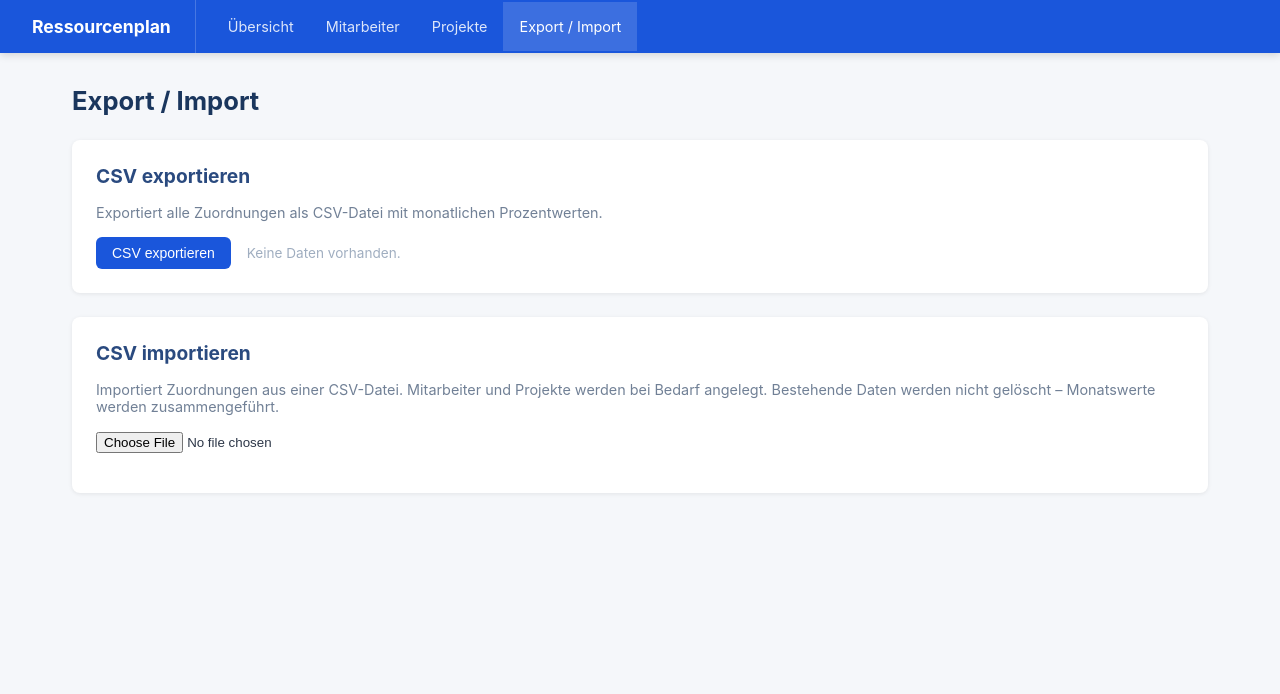
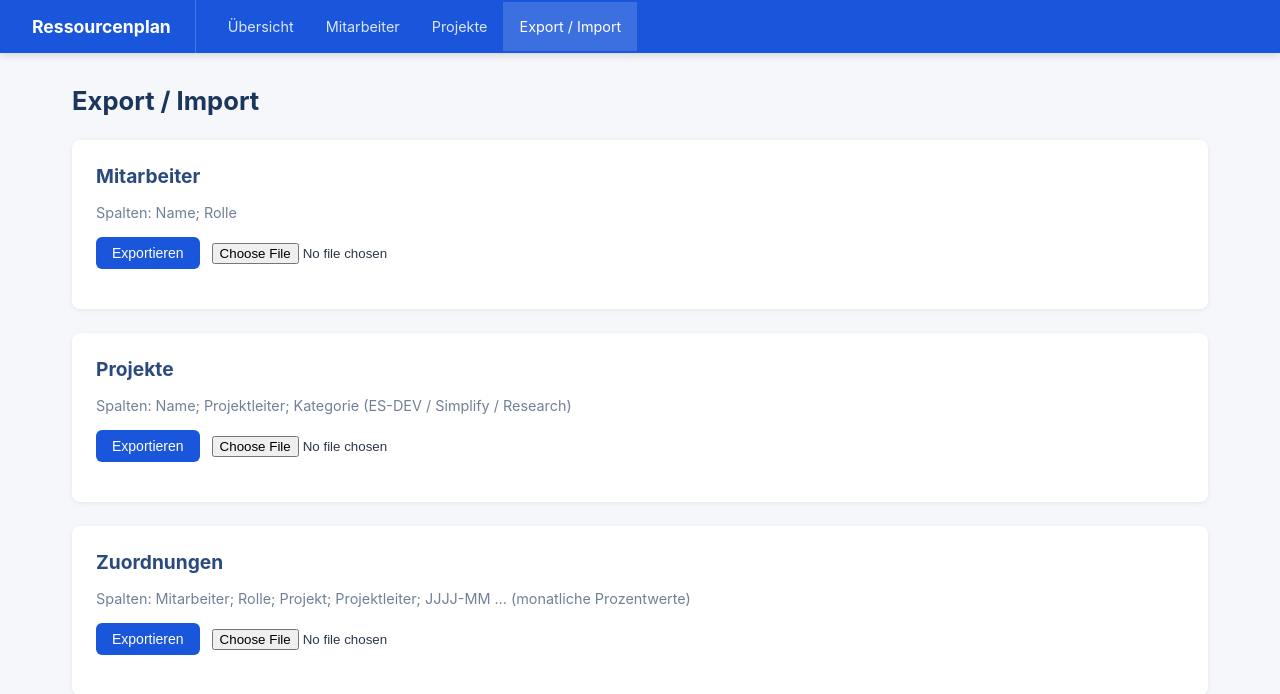
Before and after one commit to Egon2k/ressourcenplan, a React (Vite) app: page /export-import in a window 1280 px wide. Shown: the top 694 px of the page. Built offline with nearby package versions, Linux system fonts and the light colour scheme.

Commit message:
feat: Projektkategorie, Start/Ende entfernt, getrennter Import/Export

```diff
--- a/src/pages/ImportExport.jsx
+++ b/src/pages/ImportExport.jsx
@@ -1,262 +1,328 @@
 import { useState, useRef } from 'react'
 import { useEmployees, useProjects, useAssignments, uid } from '../store.js'
+import { CATEGORIES } from './Projects.jsx'
+
+// ── Helpers ──────────────────────────────────────────────────────────────────
+
+function toCSV(rows) {
+  return rows.map(r => r.map(cell => `"${String(cell ?? '').replace(/"/g, '""')}"`).join(';')).join('\n')
+}
+
+function downloadCSV(content, filename) {
+  const blob = new Blob(['﻿' + content], { type: 'text/csv;charset=utf-8;' })
+  const url = URL.createObjectURL(blob)
+  const a = document.createElement('a')
+  a.href = url; a.download = filename; a.click()
+  URL.revokeObjectURL(url)
+}
+
+function parseCSV(text) {
+  // strip BOM if present
+  const raw = text.startsWith('﻿') ? text.slice(1) : text
+  const lines = raw.trim().split(/\r?\n/)
+  return lines.map(line => {
+    const cells = []
+    let inQuote = false, cell = ''
+    for (let i = 0; i < line.length; i++) {
+      const ch = line[i]
+      if (inQuote) {
+        if (ch === '"' && line[i + 1] === '"') { cell += '"'; i++ }
+        else if (ch === '"') inQuote = false
+        else cell += ch
+      } else {
+        if (ch === '"') inQuote = true
+        else if (ch === ';') { cells.push(cell); cell = '' }
+        else cell += ch
+      }
+    }
+    cells.push(cell)
+    return cells
+  })
+}
 
 function getAllMonthKeys(assignments) {
   const keys = new Set()
-  assignments.forEach(a => {
-    if (a.months) Object.keys(a.months).forEach(k => keys.add(k))
-  })
+  assignments.forEach(a => a.months && Object.keys(a.months).forEach(k => keys.add(k)))
   if (keys.size === 0) {
-    const now = new Date()
-    const y = now.getFullYear()
-    for (let m = 1; m <= 12; m++) {
-      keys.add(`${y}-${String(m).padStart(2, '0')}`)
-    }
+    const y = new Date().getFullYear()
+    for (let m = 1; m <= 12; m++) keys.add(`${y}-${String(m).padStart(2, '0')}`)
     return [...keys].sort()
   }
-  // Expand to full years
   const years = new Set([...keys].map(k => k.split('-')[0]))
   const result = []
-  years.forEach(y => {
-    for (let m = 1; m <= 12; m++) {
-      result.push(`${y}-${String(m).padStart(2, '0')}`)
-    }
-  })
+  years.forEach(y => { for (let m = 1; m <= 12; m++) result.push(`${y}-${String(m).padStart(2, '0')}`) })
   return result.sort()
 }
+
+// ── Section component ─────────────────────────────────────────────────────────
+
+function Section({ title, description, children }) {
+  return (
+    <div className="card">
+      <h2>{title}</h2>
+      {description && <p style={{ color: '#718096', marginBottom: '1rem', fontSize: '0.9rem' }}>{description}</p>}
+      {children}
+    </div>
+  )
+}
+
+function SuccessMsg({ msg }) {
+  if (!msg) return null
+  return <div className="import-success">{msg}</div>
+}
+
+function PreviewActions({ onImport, onCancel }) {
+  return (
+    <div style={{ marginTop: '1rem' }}>
+      <button className="btn btn-success" onClick={onImport}>Importieren</button>
+      <button className="btn btn-secondary" style={{ marginLeft: '0.75rem' }} onClick={onCancel}>Abbrechen</button>
+    </div>
+  )
+}
+
+// ── Main component ────────────────────────────────────────────────────────────
 
 export default function ImportExport() {
   const [employees, setEmployees] = useEmployees()
   const [projects, setProjects] = useProjects()
   const [assignments, setAssignments] = useAssignments()
 
-  const [preview, setPreview] = useState(null) // parsed rows before import
-  const [successMsg, setSuccessMsg] = useState('')
-  const fileRef = useRef()
+  // per-section state: { preview, success }
+  const [empState, setEmpState] = useState({ preview: null, success: '' })
+  const [projState, setProjState] = useState({ preview: null, success: '' })
+  const [assignState, setAssignState] = useState({ preview: null, success: '' })
 
-  // ── Export ──────────────────────────────────────────────────────────────────
-  function handleExport() {
+  const empFileRef = useRef()
+  const projFileRef = useRef()
+  const assignFileRef = useRef()
+
+  // ── Employee export ──────────────────────────────────────────────────────
+  function exportEmployees() {
+    const rows = [['Name', 'Rolle'], ...employees.map(e => [e.name, e.role || ''])]
+    downloadCSV(toCSV(rows), 'mitarbeiter.csv')
+  }
+
+  // ── Employee import ──────────────────────────────────────────────────────
+  function handleEmpFile(e) {
+    const file = e.target.files[0]; if (!file) return
+    setEmpState({ preview: null, success: '' })
+    const reader = new FileReader()
+    reader.onload = ev => {
+      const rows = parseCSV(ev.target.result)
+      if (rows.length < 2) { alert('CSV leer oder ungültig.'); return }
+      const [header, ...data] = rows
+      const iName = header.indexOf('Name'), iRolle = header.indexOf('Rolle')
+      if (iName < 0) { alert('CSV muss Spalte "Name" enthalten.'); return }
+      const parsed = data.filter(r => r[iName]?.trim()).map(r => ({
+        name: r[iName].trim(),
+        role: iRolle >= 0 ? (r[iRolle] || '') : '',
+      }))
+      setEmpState({ preview: parsed, success: '' })
+    }
+    reader.readAsText(file, 'UTF-8')
+  }
+
+  function importEmployees() {
+    const { preview } = empState
+    let updated = [...employees]
+    preview.forEach(row => {
+      const existing = updated.find(e => e.name.toLowerCase() === row.name.toLowerCase())
+      if (existing) { existing.role = row.role }
+      else updated.push({ id: uid(), name: row.name, role: row.role })
+    })
+    setEmployees(updated)
+    setEmpState({ preview: null, success: `${preview.length} Mitarbeiter importiert.` })
+    if (empFileRef.current) empFileRef.current.value = ''
+  }
+
+  // ── Project export ───────────────────────────────────────────────────────
+  function exportProjects() {
+    const rows = [['Name', 'Projektleiter', 'Kategorie'], ...projects.map(p => [p.name, p.leader || '', p.category || ''])]
+    downloadCSV(toCSV(rows), 'projekte.csv')
+  }
+
+  // ── Project import ───────────────────────────────────────────────────────
+  function handleProjFile(e) {
+    const file = e.target.files[0]; if (!file) return
+    setProjState({ preview: null, success: '' })
+    const reader = new FileReader()
+    reader.onload = ev => {
+      const rows = parseCSV(ev.target.result)
+      if (rows.length < 2) { alert('CSV leer oder ungültig.'); return }
+      const [header, ...data] = rows
+      const iName = header.indexOf('Name'), iPL = header.indexOf('Projektleiter'), iCat = header.indexOf('Kategorie')
+      if (iName < 0) { alert('CSV muss Spalte "Name" enthalten.'); return }
+      const parsed = data.filter(r => r[iName]?.trim()).map(r => ({
+        name: r[iName].trim(),
+        leader: iPL >= 0 ? (r[iPL] || '') : '',
+        category: iCat >= 0 && CATEGORIES.includes(r[iCat]) ? r[iCat] : '',
+      }))
+      setProjState({ preview: parsed, success: '' })
+    }
+    reader.readAsText(file, 'UTF-8')
+  }
+
+  function importProjects() {
+    const { preview } = projState
+    let updated = [...projects]
+    preview.forEach(row => {
+      const existing = updated.find(p => p.name.toLowerCase() === row.name.toLowerCase())
+      if (existing) { existing.leader = row.leader; existing.category = row.category }
+      else updated.push({ id: uid(), name: row.name, leader: row.leader, category: row.category })
+    })
+    setProjects(updated)
+    setProjState({ preview: null, success: `${preview.length} Projekte importiert.` })
+    if (projFileRef.current) projFileRef.current.value = ''
+  }
+
+  // ── Assignment export ────────────────────────────────────────────────────
+  function exportAssignments() {
     const monthKeys = getAllMonthKeys(assignments)
-    const header = ['Mitarbeiter', 'Rolle', 'Projekt', 'Projektleiter', ...monthKeys]
-    const rows = [header]
-
+    const rows = [['Mitarbeiter', 'Rolle', 'Projekt', 'Projektleiter', ...monthKeys]]
     assignments.forEach(a => {
       const emp = employees.find(e => e.id === a.employeeId)
       const proj = projects.find(p => p.id === a.projectId)
       if (!emp || !proj) return
-      const row = [
-        emp.name,
-        emp.role || '',
-        proj.name,
-        proj.leader || '',
-        ...monthKeys.map(k => (a.months && a.months[k]) ? a.months[k] : '')
-      ]
-      rows.push(row)
+      rows.push([emp.name, emp.role || '', proj.name, proj.leader || '',
+        ...monthKeys.map(k => (a.months && a.months[k]) ? a.months[k] : '')])
     })
-
-    const csv = rows.map(r => r.map(cell => `"${String(cell).replace(/"/g, '""')}"`).join(';')).join('\n')
-    const blob = new Blob(['﻿' + csv], { type: 'text/csv;charset=utf-8;' })
-    const url = URL.createObjectURL(blob)
-    const a = document.createElement('a')
-    a.href = url
-    a.download = 'ressourcenplan.csv'
-    a.click()
-    URL.revokeObjectURL(url)
+    downloadCSV(toCSV(rows), 'ressourcenplan.csv')
   }
 
-  // ── Parse CSV ───────────────────────────────────────────────────────────────
-  function parseCSV(text) {
-    const lines = text.trim().split(/\r?\n/)
-    const result = []
-    for (const line of lines) {
-      const cells = []
-      let inQuote = false
-      let cell = ''
-      for (let i = 0; i < line.length; i++) {
-        const ch = line[i]
-        if (inQuote) {
-          if (ch === '"' && line[i + 1] === '"') { cell += '"'; i++ }
-          else if (ch === '"') inQuote = false
-          else cell += ch
-        } else {
-          if (ch === '"') inQuote = true
-          else if (ch === ';') { cells.push(cell); cell = '' }
-          else cell += ch
-        }
-      }
-      cells.push(cell)
-      result.push(cells)
-    }
-    return result
-  }
-
-  function handleFile(e) {
-    const file = e.target.files[0]
-    if (!file) return
-    setSuccessMsg('')
+  // ── Assignment import ────────────────────────────────────────────────────
+  function handleAssignFile(e) {
+    const file = e.target.files[0]; if (!file) return
+    setAssignState({ preview: null, success: '' })
     const reader = new FileReader()
     reader.onload = ev => {
       const rows = parseCSV(ev.target.result)
       if (rows.length < 2) { alert('CSV leer oder ungültig.'); return }
-      const [header, ...dataRows] = rows
-      const iMitarbeiter = header.indexOf('Mitarbeiter')
-      const iRolle = header.indexOf('Rolle')
-      const iProjekt = header.indexOf('Projekt')
-      const iProjektleiter = header.indexOf('Projektleiter')
-      if (iMitarbeiter < 0 || iProjekt < 0) {
-        alert('CSV muss Spalten "Mitarbeiter" und "Projekt" enthalten.')
-        return
-      }
-      const monthCols = header
-        .map((h, i) => ({ key: h, i }))
-        .filter(({ key }) => /^\d{4}-\d{2}$/.test(key))
-
-      const parsed = dataRows.filter(r => r.length > 1).map(r => {
+      const [header, ...data] = rows
+      const iMA = header.indexOf('Mitarbeiter'), iRolle = header.indexOf('Rolle')
+      const iProj = header.indexOf('Projekt'), iPL = header.indexOf('Projektleiter')
+      if (iMA < 0 || iProj < 0) { alert('CSV muss Spalten "Mitarbeiter" und "Projekt" enthalten.'); return }
+      const monthCols = header.map((h, i) => ({ key: h, i })).filter(({ key }) => /^\d{4}-\d{2}$/.test(key))
+      const parsed = data.filter(r => r.length > 1).map(r => {
         const months = {}
-        monthCols.forEach(({ key, i }) => {
-          const v = Number(r[i])
-          if (!isNaN(v) && v > 0) months[key] = v
-        })
+        monthCols.forEach(({ key, i }) => { const v = Number(r[i]); if (!isNaN(v) && v > 0) months[key] = v })
         return {
-          mitarbeiter: r[iMitarbeiter] || '',
-          rolle: iRolle >= 0 ? (r[iRolle] || '') : '',
-          projekt: r[iProjekt] || '',
-          projektleiter: iProjektleiter >= 0 ? (r[iProjektleiter] || '') : '',
-          months,
+          mitarbeiter: r[iMA] || '', rolle: iRolle >= 0 ? (r[iRolle] || '') : '',
+          projekt: r[iProj] || '', projektleiter: iPL >= 0 ? (r[iPL] || '') : '', months,
         }
       })
-      setPreview(parsed)
+      setAssignState({ preview: parsed, success: '' })
     }
     reader.readAsText(file, 'UTF-8')
   }
 
-  function handleImport() {
-    if (!preview) return
-
-    let newEmployees = [...employees]
-    let newProjects = [...projects]
-    let newAssignments = [...assignments]
-
+  function importAssignments() {
+    const { preview } = assignState
+    let newEmp = [...employees], newProj = [...projects], newAsgn = [...assignments]
     preview.forEach(row => {
       if (!row.mitarbeiter || !row.projekt) return
-
-      // Find or create employee
-      let emp = newEmployees.find(e => e.name.toLowerCase() === row.mitarbeiter.toLowerCase())
-      if (!emp) {
-        emp = { id: uid(), name: row.mitarbeiter, role: row.rolle }
-        newEmployees.push(emp)
-      }
-
-      // Find or create project
-      let proj = newProjects.find(p => p.name.toLowerCase() === row.projekt.toLowerCase())
-      if (!proj) {
-        proj = { id: uid(), name: row.projekt, leader: row.projektleiter }
-        newProjects.push(proj)
-      }
-
-      // Find or create assignment
-      let asgn = newAssignments.find(a => a.employeeId === emp.id && a.projectId === proj.id)
-      if (!asgn) {
-        asgn = { id: uid(), projectId: proj.id, employeeId: emp.id, months: {} }
-        newAssignments.push(asgn)
-      }
-
-      // Merge months
+      let emp = newEmp.find(e => e.name.toLowerCase() === row.mitarbeiter.toLowerCase())
+      if (!emp) { emp = { id: uid(), name: row.mitarbeiter, role: row.rolle }; newEmp.push(emp) }
+      let proj = newProj.find(p => p.name.toLowerCase() === row.projekt.toLowerCase())
+      if (!proj) { proj = { id: uid(), name: row.projekt, leader: row.projektleiter }; newProj.push(proj) }
+      let asgn = newAsgn.find(a => a.employeeId === emp.id && a.projectId === proj.id)
+      if (!asgn) { asgn = { id: uid(), projectId: proj.id, employeeId: emp.id, months: {} }; newAsgn.push(asgn) }
       asgn.months = { ...asgn.months, ...row.months }
     })
-
-    setEmployees(newEmployees)
-    setProjects(newProjects)
-    setAssignments(newAssignments)
-    setPreview(null)
-    setSuccessMsg(`Import erfolgreich: ${preview.length} Zeilen verarbeitet.`)
-    if (fileRef.current) fileRef.current.value = ''
+    setEmployees(newEmp); setProjects(newProj); setAssignments(newAsgn)
+    setAssignState({ preview: null, success: `${preview.length} Zuordnungen importiert.` })
+    if (assignFileRef.current) assignFileRef.current.value = ''
   }
 
   return (
     <>
       <h1>Export / Import</h1>
 
-      {/* Export */}
-      <div className="card">
-        <h2>CSV exportieren</h2>
-        <p style={{ color: '#718096', marginBottom: '1rem', fontSize: '0.9rem' }}>
-          Exportiert alle Zuordnungen als CSV-Datei mit monatlichen Prozentwerten.
-        </p>
-        <button className="btn btn-primary" onClick={handleExport} disabled={assignments.length === 0}>
-          CSV exportieren
-        </button>
-        {assignments.length === 0 && (
-          <span style={{ marginLeft: '1rem', color: '#a0aec0', fontSize: '0.85rem' }}>Keine Daten vorhanden.</span>
-        )}
-      </div>
-
-      {/* Import */}
-      <div className="card">
-        <h2>CSV importieren</h2>
-        <p style={{ color: '#718096', marginBottom: '1rem', fontSize: '0.9rem' }}>
-          Importiert Zuordnungen aus einer CSV-Datei. Mitarbeiter und Projekte werden bei Bedarf angelegt.
-          Bestehende Daten werden nicht gelöscht – Monatswerte werden zusammengeführt.
-        </p>
-        <input
-          ref={fileRef}
-          type="file"
-          accept=".csv,text/csv"
-          onChange={handleFile}
-          style={{ marginBottom: '1rem' }}
-        />
-
-        {successMsg && (
-          <div className="import-success">{successMsg}</div>
-        )}
-
-        {preview && (
+      {/* ── Mitarbeiter ── */}
+      <Section title="Mitarbeiter" description="Spalten: Name; Rolle">
+        <div style={{ display: 'flex', gap: '0.75rem', alignItems: 'center', flexWrap: 'wrap', marginBottom: '1rem' }}>
+          <button className="btn btn-primary" onClick={exportEmployees} disabled={employees.length === 0}>
+            Exportieren
+          </button>
+          <input ref={empFileRef} type="file" accept=".csv,text/csv" onChange={handleEmpFile} />
+        </div>
+        <SuccessMsg msg={empState.success} />
+        {empState.preview && (
           <>
-            <h3 style={{ margin: '1rem 0 0.75rem', color: '#2a4a7f', fontSize: '1rem' }}>
-              Vorschau ({preview.length} Zeilen)
-            </h3>
-            <div style={{ overflowX: 'auto', marginBottom: '1rem' }}>
+            <p style={{ fontSize: '0.85rem', color: '#718096', marginBottom: '0.5rem' }}>Vorschau ({empState.preview.length} Zeilen)</p>
+            <div style={{ overflowX: 'auto' }}>
               <table>
-                <thead>
-                  <tr>
-                    <th>Mitarbeiter</th>
-                    <th>Rolle</th>
-                    <th>Projekt</th>
-                    <th>Projektleiter</th>
-                    <th>Monate (Anzahl)</th>
-                  </tr>
-                </thead>
-                <tbody>
-                  {preview.map((row, i) => (
-                    <tr key={i}>
-                      <td>{row.mitarbeiter}</td>
-                      <td>{row.rolle || <span style={{ color: '#a0aec0' }}>–</span>}</td>
-                      <td>{row.projekt}</td>
-                      <td>{row.projektleiter || <span style={{ color: '#a0aec0' }}>–</span>}</td>
-                      <td>
-                        {Object.keys(row.months).length > 0
-                          ? Object.entries(row.months).map(([k, v]) => `${k}: ${v}%`).join(', ')
-                          : <span style={{ color: '#a0aec0' }}>keine</span>
-                        }
-                      </td>
-                    </tr>
-                  ))}
-                </tbody>
+                <thead><tr><th>Name</th><th>Rolle</th></tr></thead>
+                <tbody>{empState.preview.map((r, i) => (
+                  <tr key={i}><td>{r.name}</td><td>{r.role || <span style={{ color: '#a0aec0' }}>–</span>}</td></tr>
+                ))}</tbody>
               </table>
             </div>
-            <button className="btn btn-success" onClick={handleImport}>
-              Importieren
-            </button>
-            <button
-              className="btn btn-secondary"
-              style={{ marginLeft: '0.75rem' }}
-              onClick={() => { setPreview(null); if (fileRef.current) fileRef.current.value = '' }}
-            >
-              Abbrechen
-            </button>
+            <PreviewActions onImport={importEmployees} onCancel={() => { setEmpState({ preview: null, success: '' }); if (empFileRef.current) empFileRef.current.value = '' }} />
           </>
         )}
-      </div>
+      </Section>
+
+      {/* ── Projekte ── */}
+      <Section title="Projekte" description="Spalten: Name; Projektleiter; Kategorie (ES-DEV / Simplify / Research)">
+        <div style={{ display: 'flex', gap: '0.75rem', alignItems: 'center', flexWrap: 'wrap', marginBottom: '1rem' }}>
+          <button className="btn btn-primary" onClick={exportProjects} disabled={projects.length === 0}>
+            Exportieren
+          </button>
+          <input ref={projFileRef} type="file" accept=".csv,text/csv" onChange={handleProjFile} />
+        </div>
+        <SuccessMsg msg={projState.success} />
+        {projState.preview && (
+          <>
+            <p style={{ fontSize: '0.85rem', color: '#718096', marginBottom: '0.5rem' }}>Vorschau ({projState.preview.length} Zeilen)</p>
+            <div style={{ overflowX: 'auto' }}>
+              <table>
+                <thead><tr><th>Name</th><th>Projektleiter</th><th>Kategorie</th></tr></thead>
+                <tbody>{projState.preview.map((r, i) => (
+                  <tr key={i}>
+                    <td>{r.name}</td>
+                    <td>{r.leader || <span style={{ color: '#a0aec0' }}>–</span>}</td>
+                    <td>{r.category || <span style={{ color: '#a0aec0' }}>–</span>}</td>
+                  </tr>
+                ))}</tbody>
+              </table>
+            </div>
+            <PreviewActions onImport={importProjects} onCancel={() => { setProjState({ preview: null, success: '' }); if (projFileRef.current) projFileRef.current.value = '' }} />
+          </>
+        )}
+      </Section>
+
+      {/* ── Zuordnungen ── */}
+      <Section title="Zuordnungen" description="Spalten: Mitarbeiter; Rolle; Projekt; Projektleiter; JJJJ-MM … (monatliche Prozentwerte)">
+        <div style={{ display: 'flex', gap: '0.75rem', alignItems: 'center', flexWrap: 'wrap', marginBottom: '1rem' }}>
+          <button className="btn btn-primary" onClick={exportAssignments} disabled={assignments.length === 0}>
+            Exportieren
+          </button>
+          <input ref={assignFileRef} type="file" accept=".csv,text/csv" onChange={handleAssignFile} />
+        </div>
+        <SuccessMsg msg={assignState.success} />
+        {assignState.preview && (
+          <>
+            <p style={{ fontSize: '0.85rem', color: '#718096', marginBottom: '0.5rem' }}>Vorschau ({assignState.preview.length} Zeilen)</p>
+            <div style={{ overflowX: 'auto' }}>
+              <table>
+                <thead><tr><th>Mitarbeiter</th><th>Projekt</th><th>Monate</th></tr></thead>
+                <tbody>{assignState.preview.map((r, i) => (
+                  <tr key={i}>
+                    <td>{r.mitarbeiter}</td>
+                    <td>{r.projekt}</td>
+                    <td style={{ fontSize: '0.8rem', color: '#718096' }}>
+                      {Object.keys(r.months).length > 0
+                        ? Object.entries(r.months).map(([k, v]) => `${k}: ${v}%`).join(', ')
+                        : <span style={{ color: '#a0aec0' }}>keine</span>}
+                    </td>
+                  </tr>
+                ))}</tbody>
+              </table>
+            </div>
+            <PreviewActions onImport={importAssignments} onCancel={() => { setAssignState({ preview: null, success: '' }); if (assignFileRef.current) assignFileRef.current.value = '' }} />
+          </>
+        )}
+      </Section>
     </>
   )
 }
```
